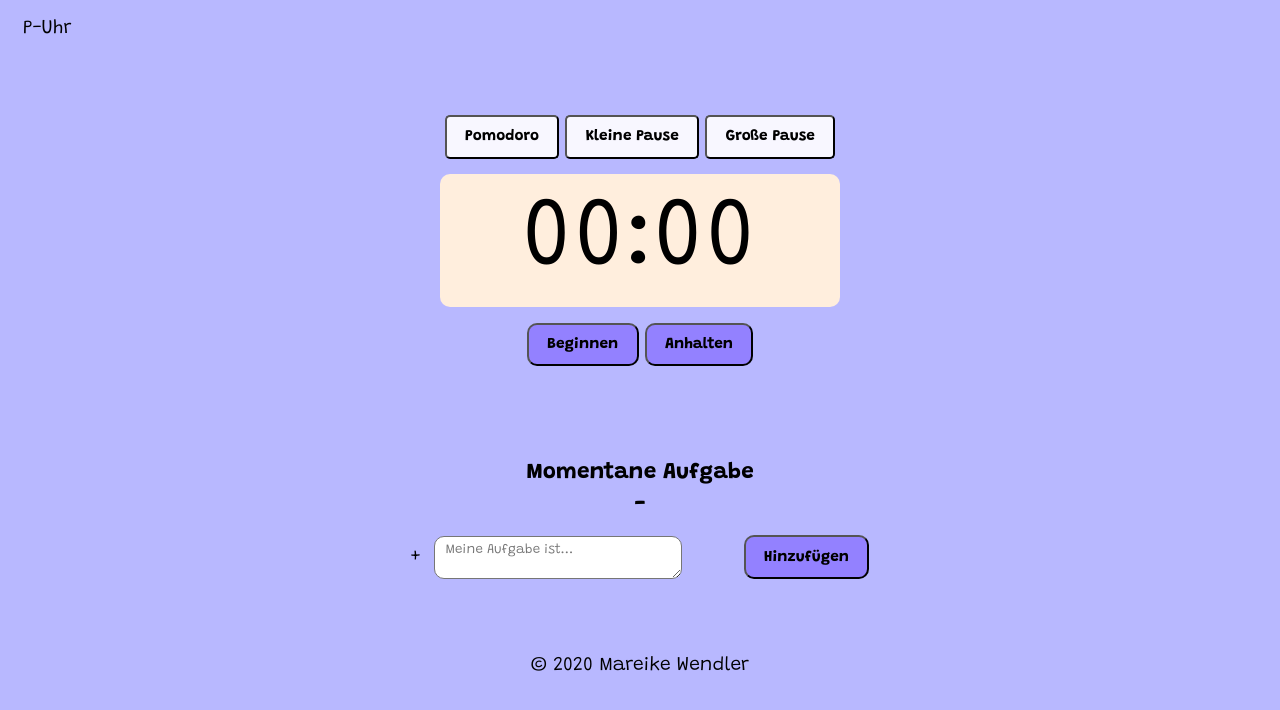
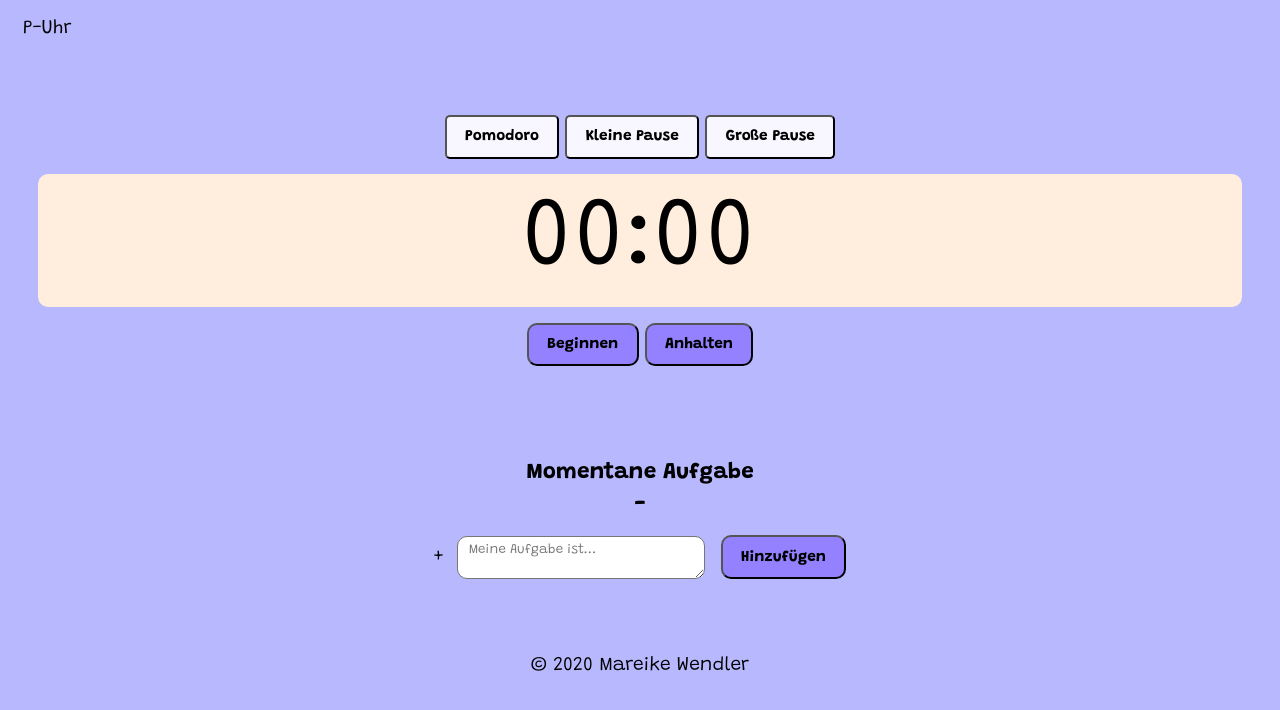
Before and after one commit to MareikeW/Timer, a plain HTML site: page index.html in a window 1280 px wide. Drawn offline with Linux system fonts and the light colour scheme.

Commit message:
Margin neu

```diff
--- a/index.css
+++ b/index.css
@@ -71,7 +71,6 @@ textarea {
     padding-top: 15px;
     margin: 0 auto;
     background-color: #ffeedd;
-    width: 400px;
     padding: 0.2em 0;
     border-radius: 10px;
 }
@@ -102,7 +101,7 @@ textarea {
 }
 
 #add-task-btn {
-    margin-left: 4em;
+    margin-left: 1em;
     border-radius: 10px;
     outline: none;
     background-color: #9381ff;
```
